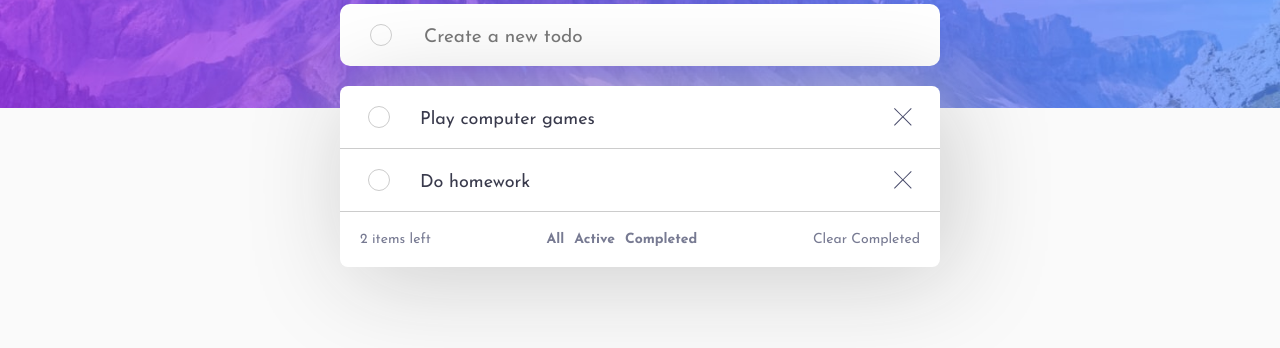
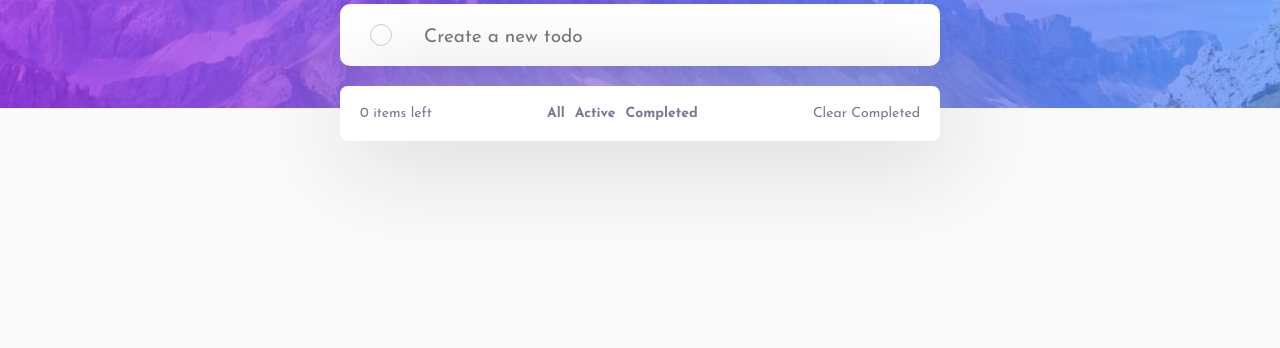
Before and after one commit to kyrylolvov/todo-app-main, a plain HTML site: page index.html in a window 1280 px wide. Shown: the part 156-504 px from the top of the page. Drawn offline with Linux system fonts and the light colour scheme.

Commit message:
Update index.html

```diff
--- a/index.html
+++ b/index.html
@@ -46,30 +46,7 @@
             </div>
           </div>
           <div class="todo-container">
-            <div class="todo-movements">
-              <div class="todo-movements-row todo-incomplete">
-                <div class="todo-movement-row-left">
-                  <div class="movements-row-check input-circle"></div>
-                  <p class="movements-row-text">Play computer games</p>
-                </div>
-                <img
-                  src="/images/icon-cross.svg"
-                  alt="cross"
-                  class="movements-row-cross"
-                />
-              </div>
-              <div class="todo-movements-row todo-incomplete">
-                <div class="todo-movement-row-left">
-                  <div class="movements-row-check input-circle"></div>
-                  <p class="movements-row-text">Do homework</p>
-                </div>
-                <img
-                  src="/images/icon-cross.svg"
-                  alt="cross"
-                  class="movements-row-cross"
-                />
-              </div>
-            </div>
+            <div class="todo-movements"></div>
             <div class="todo-summary">
               <div class="todo-summary-count">
                 <p class="todo-summary-count-text">
```
